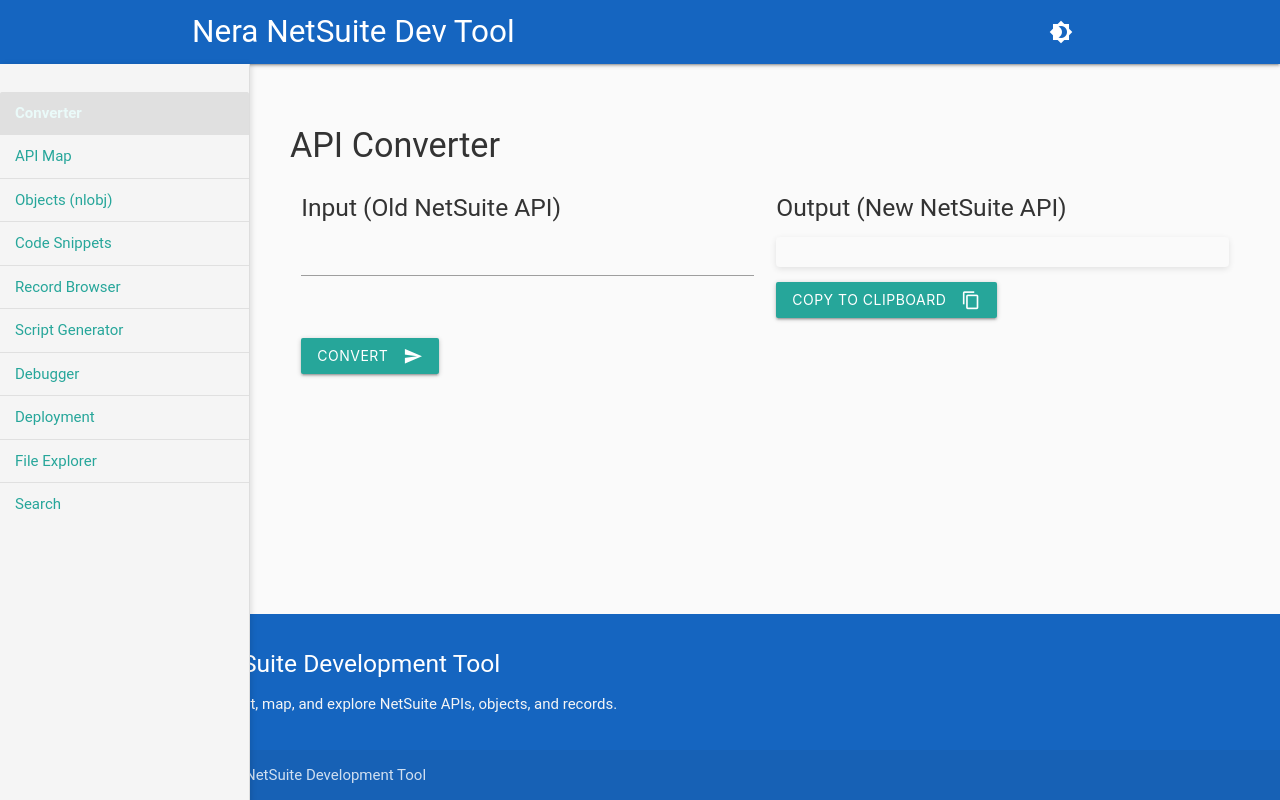
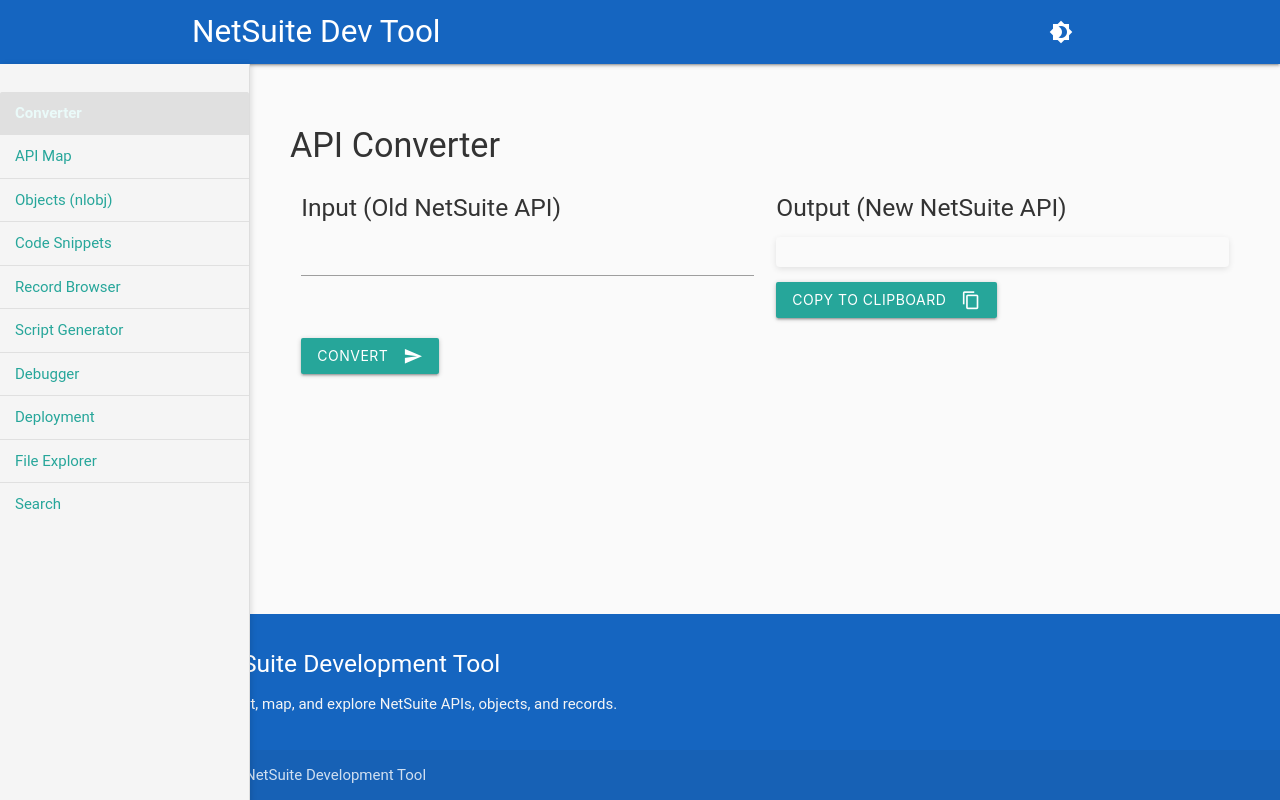
Before and after one commit to minmyatoo/suitehelper, a plain HTML site: page index.html in a window 1280 px wide. Drawn offline with nearby package versions, Linux system fonts and the light colour scheme.

Commit message:
Update index.html

```diff
--- a/index.html
+++ b/index.html
@@ -21,7 +21,7 @@
   <body>
     <nav class="blue darken-3">
       <div class="nav-wrapper container">
-        <a href="#" class="brand-logo">Nera NetSuite Dev Tool</a>
+        <a href="#" class="brand-logo">NetSuite Dev Tool</a>
         <ul id="nav-mobile" class="right">
           <li>
             <a href="#" id="darkModeToggle"
```
